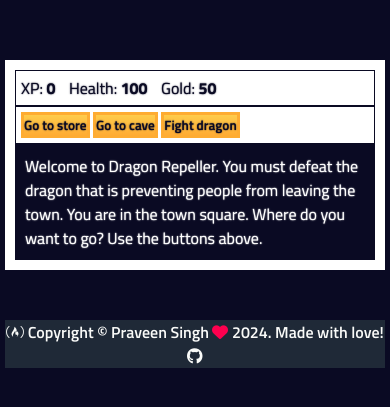
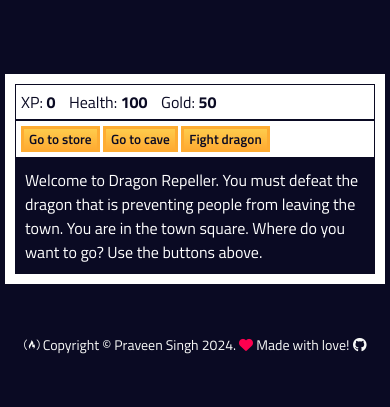
Before and after one commit to PraveenSinghKshatri/Role-Playing-Game, a plain HTML site: page index.html in a window 390 px wide. Shown: the part 203-610 px from the top of the page. Drawn offline with Linux system fonts and the light colour scheme.

Commit message:
font and footer adjustment for mobile devices

```diff
--- a/index.html
+++ b/index.html
@@ -30,9 +30,9 @@
     </div>
     <!-- footer -->
     <div id="footer">
-      <p><i class="fa-brands fa-free-code-camp fa-beat" onclick="window.location.href='https://www.freecodecamp.org/fcce0aa0df4-d597-4881-be2d-fb2fb26c423e'"></i> Copyright &copy; Praveen Singh  <i class="fa-sharp fa-solid fa-heart fa-beat" style="color: #ff004f;"></i> <script>
+      <p><i class="fa-brands fa-free-code-camp fa-beat" onclick="window.location.href='https://www.freecodecamp.org/fcce0aa0df4-d597-4881-be2d-fb2fb26c423e'"></i> Copyright &copy; Praveen Singh <script>
           document.write(new Date().getFullYear())
-        </script>. Made with love! <i class="fa-brands fa-github fa-bounce" onclick="window.location.href='https://github.com/PraveenSinghKshatri/Role-Playing-Game.git'"></i></p>
+        </script>. <i class="fa-sharp fa-solid fa-heart fa-beat" style="color: #ff004f;"></i>  Made with love! <i class="fa-brands fa-github fa-bounce" onclick="window.location.href='https://github.com/PraveenSinghKshatri/Role-Playing-Game.git'"></i></p>
   </div>
 
 </div>
--- a/styles.css
+++ b/styles.css
@@ -21,7 +21,6 @@ body {
     color: #ffffff;
     padding: 10px;
     max-width: 600px;
-    text-shadow: 0px 0px 1.5px #fff;
 
 }
 
@@ -40,7 +39,6 @@ body {
     padding: 5px;
     color: #0a0a23;
     font-weight: 500;
-    text-shadow: 0px 0px 1.5px #0a0a23;
 
 }
 
@@ -59,11 +57,18 @@ body {
 button {
     cursor: pointer;
     color: #0a0a23;
+    padding: 0px 5px;
     font-weight: 600;
     background-color: #feac32;
     background-image: linear-gradient(#fecc4c, #ffac33);
     border: 3px solid #feac32;
-    text-shadow: 0px 0px 1.5px #0a0a23;
+
+}
+
+button:hover{
+    transform: scale(1.05);
+    transition: 0.3s;
+    border: 3px solid #feee4a;
 
 }
 
@@ -71,10 +76,9 @@ button {
 #footer{
     color: #F9FAF8;
     margin: 50px auto;
-    background: #1F2937;
-    font-size: 16px;
-    font-weight: 600;
-    max-width: 400px;
+    font-size: 14px;
+    font-weight: 500;
+    max-width: 500px;
     text-align: center;
 
 
@@ -83,4 +87,6 @@ button {
 #footer i:hover{
     cursor: pointer;
     scale: 1.3;
+    transition: 0.3s;
+
 }
```
